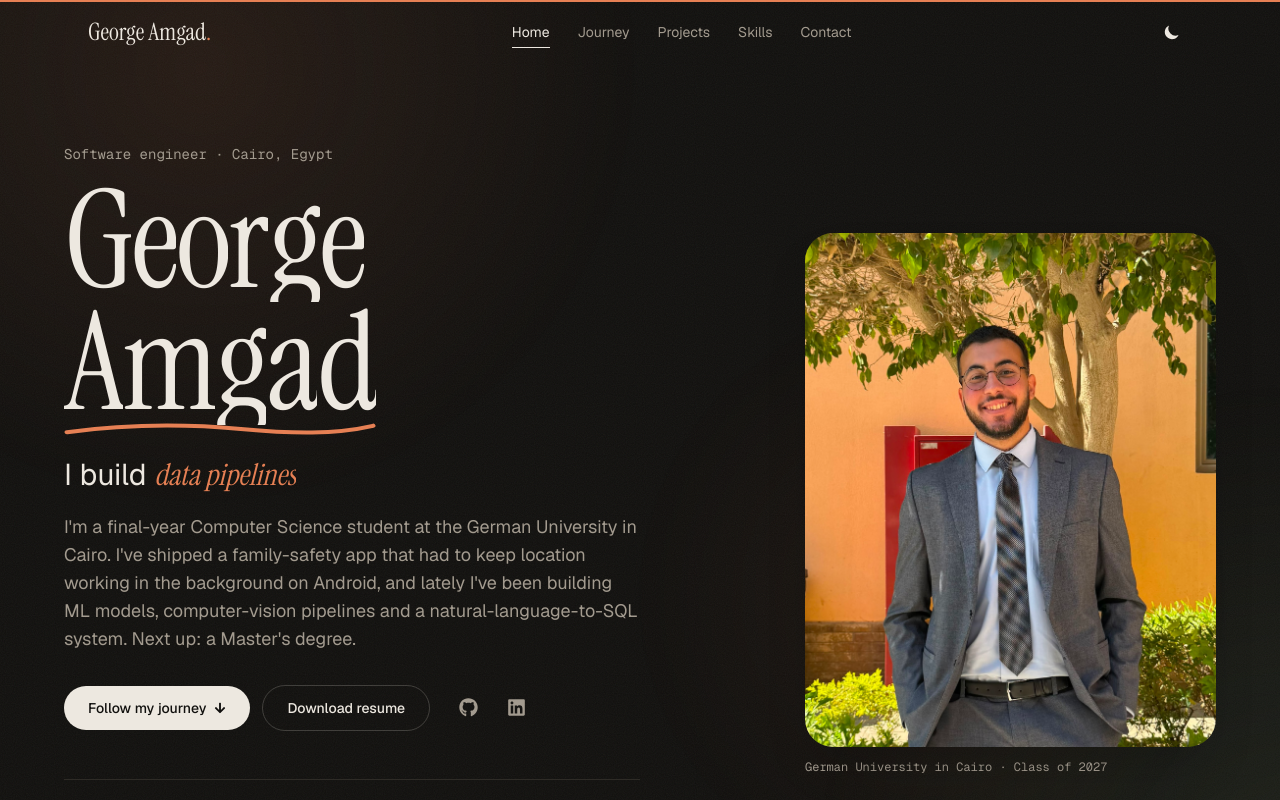
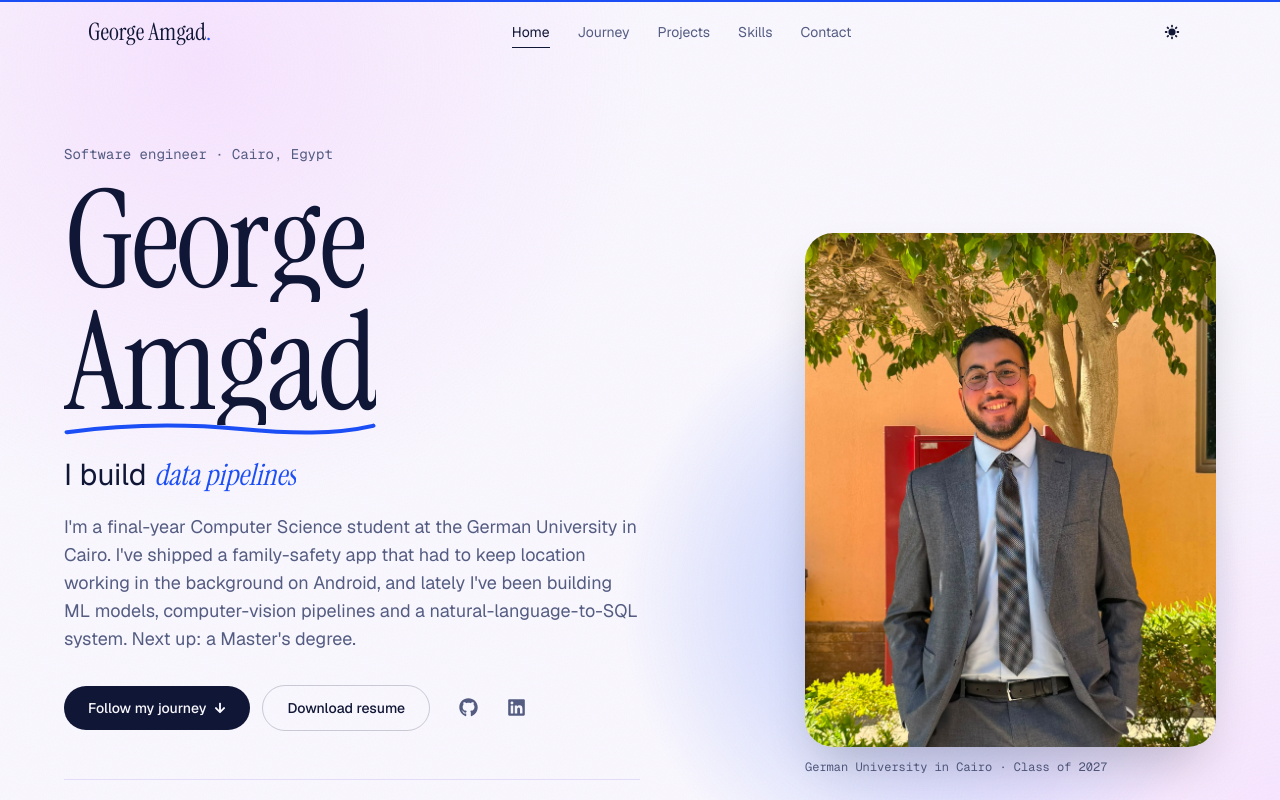
Before and after one commit to George140105/portfolio, a Next.js app in the folder portfolio/: page / in a window 1280 px wide. Shown: the top 800 px of the page. Built offline with nearby package versions, Linux system fonts and the light colour scheme.

Commit message:
color scheme change

```diff
--- a/portfolio/src/app/globals.css
+++ b/portfolio/src/app/globals.css
@@ -3,32 +3,38 @@
 @tailwind utilities;
 
 @layer base {
-  /* Warm paper & ink, with a terracotta accent and a leaf-green secondary. */
+  /* Palette: #1B4EF5 royal · #3874FF bright · #5996FF sky · #F4CEFF lavender. */
   :root {
-    --background: 246 243 238;
-    --foreground: 28 26 23;
-    --card: 255 253 249;
-    --card-foreground: 28 26 23;
-    --muted: 235 230 222;
-    --muted-foreground: 107 100 90;
-    --border: 224 217 206;
-    --primary: 190 78 40;
-    --primary-foreground: 255 253 249;
-    --secondary: 63 107 58;
-    --blob-opacity: 0.16;
+    --background: 250 248 255;
+    --foreground: 16 22 54;
+    --card: 255 255 255;
+    --card-foreground: 16 22 54;
+    --muted: 241 236 255;
+    --muted-foreground: 84 92 130;
+    --border: 226 220 248;
+    --primary: 27 78 245; /* #1B4EF5 */
+    --primary-foreground: 255 255 255;
+    --secondary: 89 150 255; /* #5996FF */
+    --glow: 244 206 255; /* #F4CEFF */
+    --glow-2: 27 78 245;
+    --highlight: 27 78 245; /* accent words; blue in light mode */
+    --blob-opacity: 0.5;
   }
 
   .dark {
-    --background: 17 16 14;
-    --foreground: 237 232 224;
-    --card: 26 25 22;
-    --card-foreground: 237 232 224;
-    --muted: 38 36 32;
-    --muted-foreground: 163 155 143;
-    --border: 46 43 38;
-    --primary: 230 128 84;
-    --primary-foreground: 17 16 14;
-    --secondary: 143 179 127;
+    --background: 11 14 32;
+    --foreground: 240 238 255;
+    --card: 18 22 46;
+    --card-foreground: 240 238 255;
+    --muted: 28 33 64;
+    --muted-foreground: 160 168 205;
+    --border: 38 45 84;
+    --primary: 89 150 255; /* #5996FF */
+    --primary-foreground: 11 14 32;
+    --secondary: 244 206 255; /* #F4CEFF */
+    --glow: 56 116 255; /* #3874FF */
+    --glow-2: 244 206 255; /* #F4CEFF */
+    --highlight: 244 206 255; /* accent words; lavender pink in dark mode */
     --blob-opacity: 0.1;
   }
 
@@ -46,7 +52,7 @@
   }
 
   ::selection {
-    background-color: rgb(var(--primary) / 0.25);
+    background-color: rgb(var(--highlight) / 0.3);
   }
 
   :focus-visible {
@@ -132,12 +138,12 @@
 .ambient span:nth-child(1) {
   top: -30vmax;
   left: -20vmax;
-  background: radial-gradient(closest-side, rgb(var(--primary)), transparent);
+  background: radial-gradient(closest-side, rgb(var(--glow)), transparent);
 }
 .ambient span:nth-child(2) {
   bottom: -35vmax;
   right: -25vmax;
-  background: radial-gradient(closest-side, rgb(var(--secondary)), transparent);
+  background: radial-gradient(closest-side, rgb(var(--glow)), transparent);
   animation-duration: 95s;
   animation-delay: -30s;
 }
@@ -146,7 +152,7 @@
   left: 40%;
   width: 45vmax;
   height: 45vmax;
-  background: radial-gradient(closest-side, rgb(var(--primary) / 0.6), transparent);
+  background: radial-gradient(closest-side, rgb(var(--glow-2) / 0.6), transparent);
   animation-duration: 110s;
   animation-delay: -60s;
 }
--- a/portfolio/src/app/layout.tsx
+++ b/portfolio/src/app/layout.tsx
@@ -23,8 +23,8 @@ export const viewport: Viewport = {
   width: "device-width",
   initialScale: 1,
   themeColor: [
-    { media: "(prefers-color-scheme: light)", color: "#f6f3ee" },
-    { media: "(prefers-color-scheme: dark)", color: "#11100e" },
+    { media: "(prefers-color-scheme: light)", color: "#faf8ff" },
+    { media: "(prefers-color-scheme: dark)", color: "#0b0e20" },
   ],
 };
 
@@ -65,7 +65,7 @@ export default function RootLayout({
         <noscript>
           <style>{`.boot-skeleton{display:none}`}</style>
         </noscript>
-        <ThemeProvider attribute="class" defaultTheme="dark" enableSystem={false}>
+        <ThemeProvider attribute="class" defaultTheme="light" enableSystem={false}>
           <ModalProvider>{children}</ModalProvider>
         </ThemeProvider>
       </body>
--- a/portfolio/src/components/Contact.tsx
+++ b/portfolio/src/components/Contact.tsx
@@ -63,7 +63,7 @@ const Contact = () => {
           transition={{ duration: 0.7, ease }}
           className="font-serif text-5xl leading-none sm:text-6xl md:text-8xl"
         >
-          Say <span className="italic text-primary">hello</span>
+          Say <span className="italic text-highlight">hello</span>
         </motion.h2>
         <p className="mt-5 max-w-xl text-muted-foreground sm:text-lg">
           I&apos;m open to internships, research positions and engineering roles. The quickest way
--- a/portfolio/src/components/Hero.tsx
+++ b/portfolio/src/components/Hero.tsx
@@ -66,7 +66,7 @@ const Hero = () => {
                 aria-hidden
                 viewBox="0 0 300 20"
                 preserveAspectRatio="none"
-                className="absolute -bottom-2 left-0 h-3 w-full overflow-visible text-primary sm:-bottom-3 sm:h-4"
+                className="absolute -bottom-2 left-0 h-3 w-full overflow-visible text-highlight sm:-bottom-3 sm:h-4"
               >
                 <path
                   ref={underlineRef}
@@ -84,7 +84,7 @@ const Hero = () => {
             I build{" "}
             <RotatingText
               words={["mobile apps", "websites", "data pipelines"]}
-              className="font-serif italic text-primary"
+              className="font-serif italic text-highlight"
             />
           </motion.p>
 
--- a/portfolio/src/components/Journey.tsx
+++ b/portfolio/src/components/Journey.tsx
@@ -365,7 +365,7 @@ const Journey = () => {
           className="mb-16 max-w-2xl md:mb-24"
         >
           <h2 className="font-serif text-5xl leading-none sm:text-6xl md:text-7xl">
-            The road <span className="italic text-primary">so far</span>
+            The road <span className="italic text-highlight">so far</span>
           </h2>
           <p className="mt-5 text-muted-foreground sm:text-lg">
             From explaining A-Level maths as a student myself to shipping apps and running a
--- a/portfolio/src/components/Projects.tsx
+++ b/portfolio/src/components/Projects.tsx
@@ -155,7 +155,7 @@ const Projects = () => {
           className="max-w-xl"
         >
           <h2 className="font-serif text-5xl leading-none sm:text-6xl md:text-7xl">
-            Things I&apos;ve <span className="italic text-primary">built</span>
+            Things I&apos;ve <span className="italic text-highlight">built</span>
           </h2>
           <p className="mt-5 text-muted-foreground sm:text-lg">
             Apps, models, pipelines, simulators and a few games. Filter by area, then open a card
--- a/portfolio/src/components/Skills.tsx
+++ b/portfolio/src/components/Skills.tsx
@@ -83,7 +83,7 @@ const Skills = () => (
         transition={{ duration: 0.7, ease }}
         className="font-serif text-5xl leading-none sm:text-6xl md:text-7xl"
       >
-        What I work <span className="italic text-primary">with</span>
+        What I work <span className="italic text-highlight">with</span>
       </motion.h2>
 
       <div className="mt-12 grid gap-10 border-t border-border pt-10 md:grid-cols-3 md:gap-8">
--- a/portfolio/tailwind.config.ts
+++ b/portfolio/tailwind.config.ts
@@ -27,6 +27,7 @@ export default {
         primary: token("primary"),
         "primary-foreground": token("primary-foreground"),
         secondary: token("secondary"),
+        highlight: token("highlight"),
       },
     },
   },
```
Also changed, not shown: portfolio/src/app/icon.svg.
